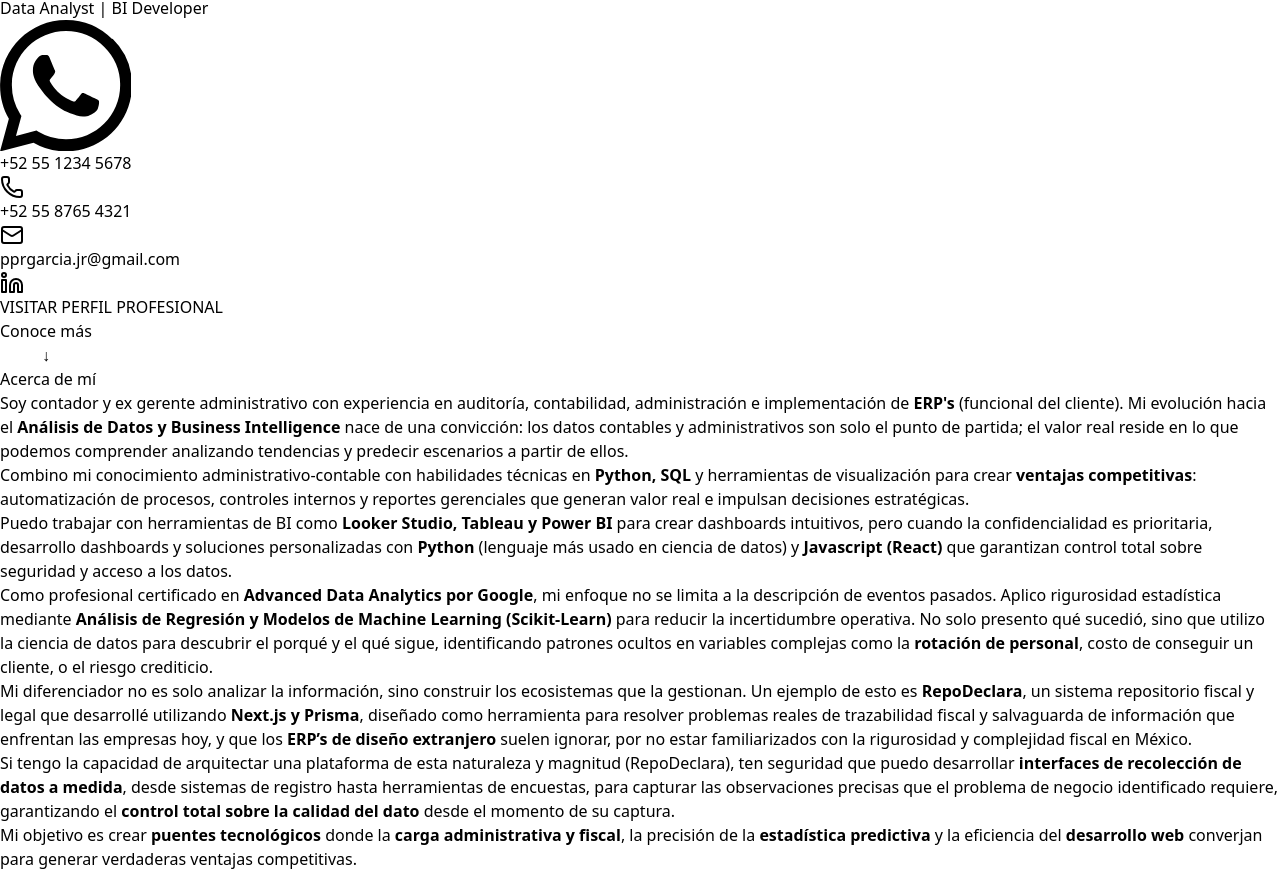
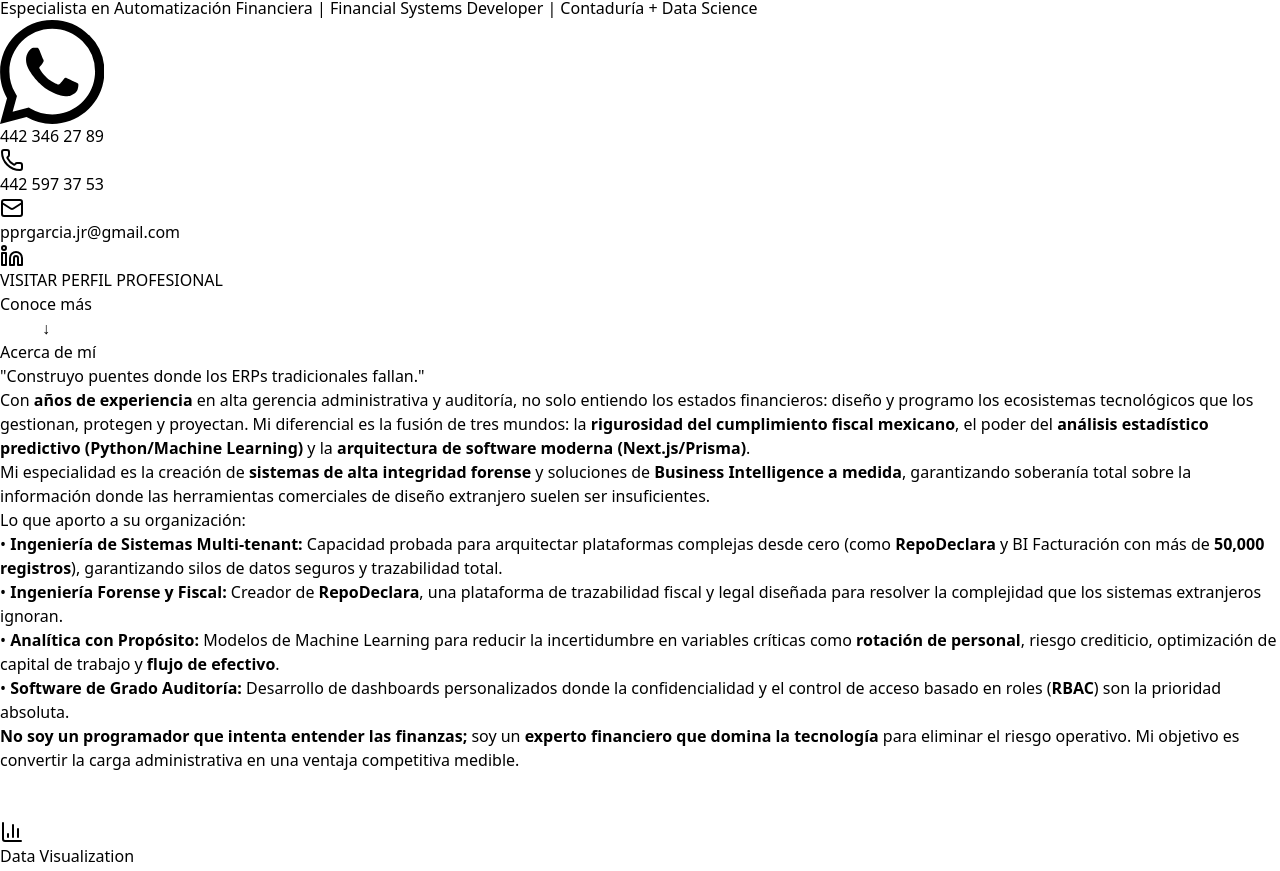
Before and after one commit to pprgarcia/Portafolio, a React (Vite) app: page / in a window 1280 px wide. Shown: the part 934-1805 px from the top of the page. Built offline with nearby package versions, Linux system fonts and the light colour scheme.

Commit message:
fix: acerca de mi

```diff
--- a/src/App.jsx
+++ b/src/App.jsx
@@ -1483,7 +1483,8 @@ Monto_Advertencia =>
             <div className="w-32 h-1.5 bg-gradient-to-r from-yellow-400 to-orange-400 mx-auto mb-8"></div>
 
             <p className="text-2xl md:text-3xl text-gray-600 mb-12 font-light">
-              Data Analyst | BI Developer
+              Especialista en Automatización Financiera | Financial Systems
+              Developer | Contaduría + Data Science
             </p>
 
             {/* BARRA DE CONTACTO HÍBRIDA */}
@@ -1492,7 +1493,7 @@ Monto_Advertencia =>
               <div className="relative flex items-center group">
                 <button
                   onClick={() =>
-                    copyToClipboard("+52 55 1234 5678", setCopiedWhatsapp)
+                    copyToClipboard("442 597 37 53", setCopiedPhone)
                   }
                   className={`w-14 h-14 rounded-full flex items-center justify-start px-4 transition-all duration-300 shadow-md overflow-hidden ${
                     copiedWhatsapp
@@ -1516,7 +1517,7 @@ Monto_Advertencia =>
                         : "opacity-0 group-hover:opacity-100 text-white text-sm"
                     }`}
                   >
-                    {copiedWhatsapp ? "¡WHATSAPP COPIADO!" : "+52 55 1234 5678"}
+                    {copiedWhatsapp ? "¡WHATSAPP COPIADO!" : "442 346 27 89"}
                   </span>
                 </button>
               </div>
@@ -1525,7 +1526,7 @@ Monto_Advertencia =>
               <div className="relative flex items-center group">
                 <button
                   onClick={() =>
-                    copyToClipboard("+52 55 8765 4321", setCopiedPhone)
+                    copyToClipboard("442 597 37 53", setCopiedPhone)
                   }
                   className={`w-14 h-14 rounded-full flex items-center justify-start px-4 transition-all duration-300 shadow-md overflow-hidden ${
                     copiedPhone
@@ -1543,7 +1544,7 @@ Monto_Advertencia =>
                         : "opacity-0 group-hover:opacity-100 text-gray-800 text-sm"
                     }`}
                   >
-                    {copiedPhone ? "¡NÚMERO COPIADO!" : "+52 55 8765 4321"}
+                    {copiedPhone ? "¡NÚMERO COPIADO!" : "442 597 37 53"}
                   </span>
                 </button>
               </div>
@@ -1615,86 +1616,82 @@ Monto_Advertencia =>
           </h2>
 
           {/* Aumentamos el padding interno (p-12 md:p-20) y suavizamos el redondeado */}
-          <div className="bg-gray-50 rounded-[3rem] p-10 md:p-20 shadow-sm border border-gray-100">
+          {/*<div className="bg-gray-50 rounded-[3rem] p-10 md:p-20 shadow-sm border border-gray-100">*/}
+          <div className="max-w-4xl mx-auto">
+            <h3 className="text-2xl font-black text-indigo-600 uppercase italic tracking-tighter mb-6">
+              "Construyo puentes donde los ERPs tradicionales fallan."
+            </h3>
+
             <p className="text-lg text-gray-700 leading-relaxed mb-8">
-              Soy contador y ex gerente administrativo con experiencia en
-              auditoría, contabilidad, administración e implementación de{" "}
-              <strong>ERP's</strong> (funcional del cliente). Mi evolución hacia
-              el <strong>Análisis de Datos y Business Intelligence</strong> nace
-              de una convicción: los datos contables y administrativos son solo
-              el punto de partida; el valor real reside en lo que podemos
-              comprender analizando tendencias y predecir escenarios a partir de
-              ellos.
+              Con <strong>años de experiencia</strong> en alta gerencia
+              administrativa y auditoría, no solo entiendo los estados
+              financieros: diseño y programo los ecosistemas tecnológicos que
+              los gestionan, protegen y proyectan. Mi diferencial es la fusión
+              de tres mundos: la{" "}
+              <strong>rigurosidad del cumplimiento fiscal mexicano</strong>, el
+              poder del{" "}
+              <strong>
+                análisis estadístico predictivo (Python/Machine Learning)
+              </strong>{" "}
+              y la{" "}
+              <strong>arquitectura de software moderna (Next.js/Prisma)</strong>
+              .
             </p>
 
             <p className="text-lg text-gray-700 leading-relaxed mb-8">
-              Combino mi conocimiento administrativo-contable con habilidades
-              técnicas en <strong>Python, SQL</strong> y herramientas de
-              visualización para crear <strong>ventajas competitivas</strong>:
-              automatización de procesos, controles internos y reportes
-              gerenciales que generan valor real e impulsan decisiones
-              estratégicas.
+              Mi especialidad es la creación de{" "}
+              <strong>sistemas de alta integridad forense</strong> y soluciones
+              de <strong>Business Intelligence a medida</strong>, garantizando
+              soberanía total sobre la información donde las herramientas
+              comerciales de diseño extranjero suelen ser insuficientes.
             </p>
 
-            <p className="text-lg text-gray-700 leading-relaxed mb-8">
-              Puedo trabajar con herramientas de BI como{" "}
-              <strong>Looker Studio, Tableau y Power BI</strong> para crear
-              dashboards intuitivos, pero cuando la confidencialidad es
-              prioritaria, desarrollo dashboards y soluciones personalizadas con{" "}
-              <strong>Python</strong> (lenguaje más usado en ciencia de datos) y{" "}
-              <strong>Javascript (React)</strong> que garantizan control total
-              sobre seguridad y acceso a los datos.
-            </p>
-
-            <p className="text-lg text-gray-700 leading-relaxed mb-8">
-              Como profesional certificado en{" "}
-              <strong>Advanced Data Analytics por Google</strong>, mi enfoque no
-              se limita a la descripción de eventos pasados. Aplico rigurosidad
-              estadística mediante{" "}
+            <div className="mb-8">
+              <h4 className="text-xl font-bold text-gray-800 mb-4">
+                Lo que aporto a su organización:
+              </h4>
+              <ul className="space-y-4">
+                <li className="text-lg text-gray-700 leading-relaxed ml-4">
+                  • <strong>Ingeniería de Sistemas Multi-tenant:</strong>{" "}
+                  Capacidad probada para arquitectar plataformas complejas desde
+                  cero (como <strong>RepoDeclara</strong> y BI Facturación con
+                  más de <strong>50,000 registros</strong>), garantizando silos
+                  de datos seguros y trazabilidad total.
+                </li>
+                <li className="text-lg text-gray-700 leading-relaxed ml-4">
+                  • <strong>Ingeniería Forense y Fiscal:</strong> Creador de{" "}
+                  <strong>RepoDeclara</strong>, una plataforma de trazabilidad
+                  fiscal y legal diseñada para resolver la complejidad que los
+                  sistemas extranjeros ignoran.
+                </li>
+                <li className="text-lg text-gray-700 leading-relaxed ml-4">
+                  • <strong>Analítica con Propósito:</strong> Modelos de Machine
+                  Learning para reducir la incertidumbre en variables críticas
+                  como <strong>rotación de personal</strong>, riesgo crediticio,
+                  optimización de capital de trabajo y{" "}
+                  <strong>flujo de efectivo</strong>.
+                </li>
+                <li className="text-lg text-gray-700 leading-relaxed ml-4">
+                  • <strong>Software de Grado Auditoría:</strong> Desarrollo de
+                  dashboards personalizados donde la confidencialidad y el
+                  control de acceso basado en roles (<strong>RBAC</strong>) son
+                  la prioridad absoluta.
+                </li>
+              </ul>
+            </div>
+
+            <p className="text-lg text-gray-800 leading-relaxed font-medium border-t border-gray-200 pt-8 italic">
               <strong>
-                Análisis de Regresión y Modelos de Machine Learning
-                (Scikit-Learn)
+                No soy un programador que intenta entender las finanzas;
               </strong>{" "}
-              para reducir la incertidumbre operativa. No solo presento qué
-              sucedió, sino que utilizo la ciencia de datos para descubrir el
-              porqué y el qué sigue, identificando patrones ocultos en variables
-              complejas como la <strong>rotación de personal</strong>, costo de
-              conseguir un cliente, o el riesgo crediticio.
-            </p>
-
-            <p className="text-lg text-gray-700 leading-relaxed mb-8">
-              Mi diferenciador no es solo analizar la información, sino
-              construir los ecosistemas que la gestionan. Un ejemplo de esto es{" "}
-              <strong>RepoDeclara</strong>, un sistema repositorio fiscal y
-              legal que desarrollé utilizando <strong>Next.js y Prisma</strong>,
-              diseñado como herramienta para resolver problemas reales de
-              trazabilidad fiscal y salvaguarda de información que enfrentan las
-              empresas hoy, y que los{" "}
-              <strong>ERP’s de diseño extranjero</strong> suelen ignorar, por no
-              estar familiarizados con la rigurosidad y complejidad fiscal en
-              México.
-            </p>
-
-            <p className="text-lg text-gray-700 leading-relaxed mb-8">
-              Si tengo la capacidad de arquitectar una plataforma de esta
-              naturaleza y magnitud (RepoDeclara), ten seguridad que puedo
-              desarrollar{" "}
-              <strong>interfaces de recolección de datos a medida</strong>,
-              desde sistemas de registro hasta herramientas de encuestas, para
-              capturar las observaciones precisas que el problema de negocio
-              identificado requiere, garantizando el{" "}
-              <strong>control total sobre la calidad del dato</strong> desde el
-              momento de su captura.
-            </p>
-
-            <p className="text-lg text-gray-700 leading-relaxed font-medium border-t border-gray-200 pt-8 italic">
-              Mi objetivo es crear <strong>puentes tecnológicos</strong> donde
-              la <strong>carga administrativa y fiscal</strong>, la precisión de
-              la <strong>estadística predictiva</strong> y la eficiencia del{" "}
-              <strong>desarrollo web</strong> converjan para generar verdaderas
-              ventajas competitivas.
+              soy un{" "}
+              <strong>experto financiero que domina la tecnología</strong> para
+              eliminar el riesgo operativo. Mi objetivo es convertir la carga
+              administrativa en una ventaja competitiva medible.
             </p>
           </div>
+          <br />
+          <br />
 
           <div className="grid grid-cols-1 md:grid-cols-3 gap-6 mt-8">
             <div className="bg-blue-50 p-6 rounded-xl text-center">
@@ -1907,7 +1904,7 @@ Monto_Advertencia =>
             <div className="relative flex items-center group">
               <button
                 onClick={() =>
-                  copyToClipboard("+52 55 1234 5678", setCopiedWhatsapp)
+                  copyToClipboard("442 346 27 89", setCopiedWhatsapp)
                 }
                 className={`w-14 h-14 rounded-full flex items-center justify-start px-4 transition-all duration-300 shadow-xl overflow-hidden ${
                   copiedWhatsapp
@@ -1929,7 +1926,7 @@ Monto_Advertencia =>
                       : "opacity-0 group-hover:opacity-100 text-white text-sm"
                   }`}
                 >
-                  {copiedWhatsapp ? "¡WHATSAPP COPIADO!" : "+52 55 1234 5678"}
+                  {copiedPhone ? "Telefono COPIADO!" : "442 597 37 53"}
                 </span>
               </button>
             </div>
```
